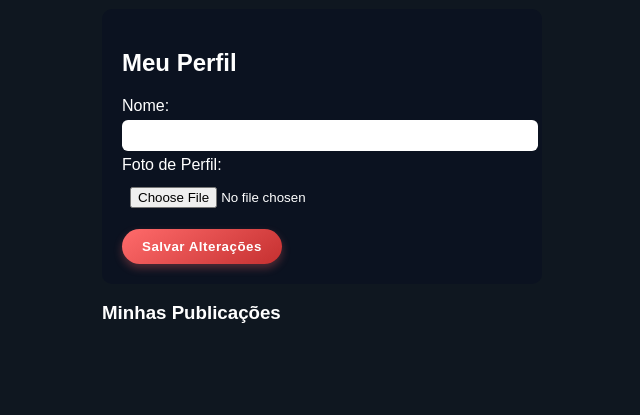
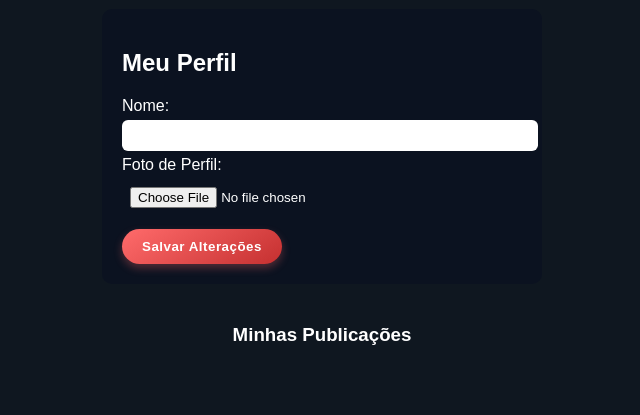
Before and after one commit to kaorishi11/Kamile, a PHP site: page /perfil.php in a window 1280 px wide. Shown: the part 109-524 px from the top of the page, without its empty margins (318-958 px from the left). Run offline with PHP 8.4, Linux system fonts and the light colour scheme; the visitor is signed in with stand-in values (Sample User, id 1); data that the repository does not hold is empty.

Commit message:
Mudança de Css

```diff
--- a/perfil.php
+++ b/perfil.php
@@ -91,6 +91,57 @@ $result_posts = $postagens->get_result();
     <meta charset="UTF-8">
     <title>Perfil - Kamile</title>
     <link rel="stylesheet" href="style.css">
+    <style>
+        main {
+    display: flex;
+    flex-direction: column;
+    align-items: center;
+}
+
+h3 {
+    text-align: center;
+    margin: 30px 0 10px;
+}
+
+/* Container das postagens */
+.posts-container {
+    display: flex;
+    flex-wrap: wrap;
+    justify-content: center;
+    gap: 20px; /* espaçamento entre os cards */
+    width: 100%;
+    max-width: 1000px; /* limita a largura total */
+    margin: 0 auto;
+}
+
+/* Cada postagem individual */
+.post {
+    border-radius: 10px;
+    padding: 15px;
+    box-shadow: 0 0 8px rgba(0,0,0,0.1);
+    width: 500px; /* largura fixa dos cards */
+    display: flex;
+    flex-direction: column;
+    align-items: center;
+}
+
+.post textarea {
+    width: 100%;
+    resize: none;
+    border-radius: 5px;
+    padding: 8px;
+    border: 1px solid #ccc;
+}
+
+.post img {
+    width: 100%;
+    border-radius: 8px;
+    margin: 10px 0;
+    object-fit: cover;
+}
+
+
+    </style>
 </head>
 <body>
 <header>
@@ -120,6 +171,7 @@ $result_posts = $postagens->get_result();
 
     <h3>Minhas Publicações</h3>
 
+    <div class="posts-container">
         <?php while($p = $result_posts->fetch_assoc()): ?>
             <div class="post">
                 <form method="POST" enctype="multipart/form-data">
@@ -133,11 +185,12 @@ $result_posts = $postagens->get_result();
                     <?php endif; ?>
 
                     <input type="file" name="foto_post">
-                <button type="submit">Salvar Postagem</button>
-                <a href="excluir_post.php?id=<?= $p['id'] ?>" style="color:#ff6b6b;">Excluir</a>
+                    <button type="submit" style="margin-left: 20px;">Salvar Postagem</button>
+                    <a href="excluir_post.php?id=<?= $p['id']?>" style="margin-left: 200px;">Excluir</a>
                 </form>
             </div>
         <?php endwhile; ?>
+    </div>
 
     <?php if (!empty($erro)) echo "<p class='erro'>$erro</p>"; ?>
 </main>
```
Also changed, not shown: chat.php (+0 -8 lines). Lines whose indentation alone changed are shown as unchanged.
